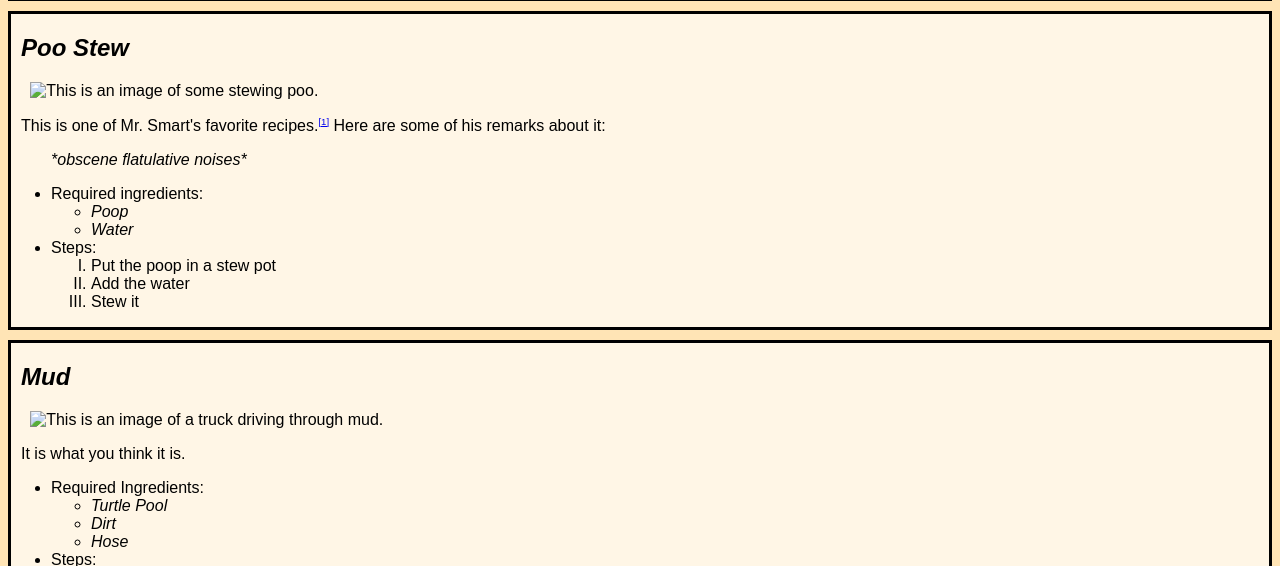
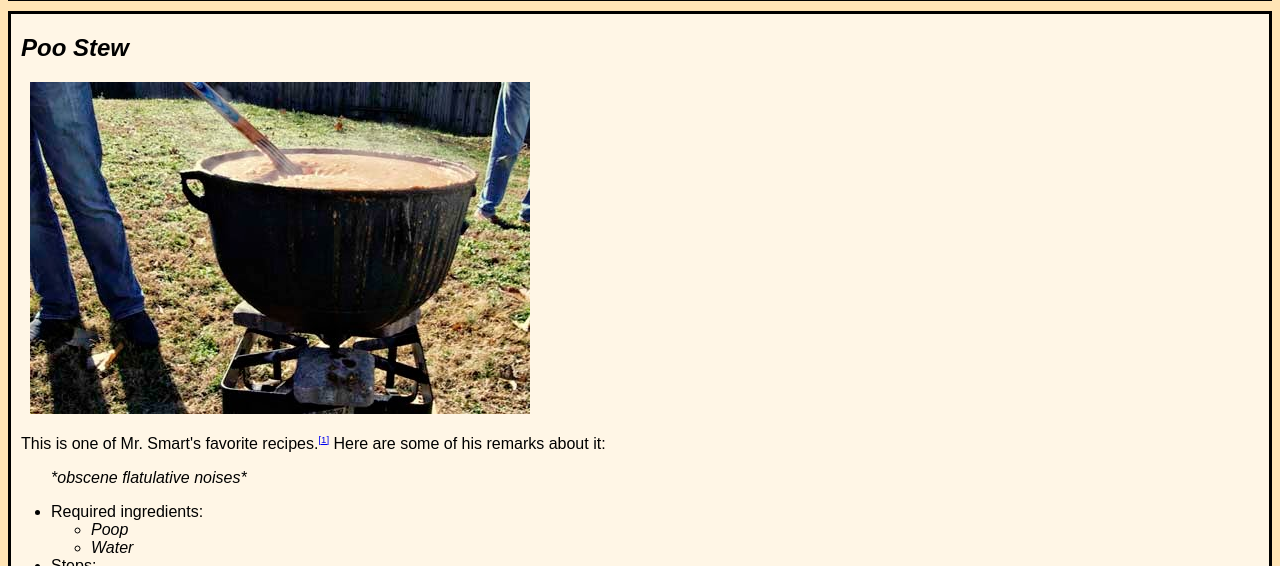
Before and after one commit to N1xis10t/recipes, a plain HTML site: page index.html in a window 1280 px wide. Shown: the part 215-781 px from the top of the page. Drawn offline with Linux system fonts and the light colour scheme; files that its build step writes are made by us from their sources.

Commit message:
Update and rename Recipes2.html to index.html

```diff
--- a/Recipes2.html
+++ b/index.html
@@ -2,7 +2,7 @@
 <html lang="en-US">
     <head>
         <meta charset="UTF-8">
-        <link rel="stylesheet" href="css/recipes.css">
+        <link rel="stylesheet" href="recipes.css">
         <title>Recipes</title>
     </head>
     <body>
@@ -22,7 +22,7 @@
         <article id="poo">
             <header id="pooHead">
                 <h2><em>Poo Stew</em></h2>
-                <img src="assets/stew.jpg"
+                <img src="stew.jpg"
                 alt="This is an image of some stewing poo."
                 title="">
                 <p>
@@ -53,7 +53,7 @@
         <article id="mud">
             <header id="mudHead">
                 <h2><em>Mud</em></h2>
-                <img src="assets/truck.webp"
+                <img src="truck.webp"
                 alt="This is an image of a truck driving through mud."
                 title="">
                 <p>
```
